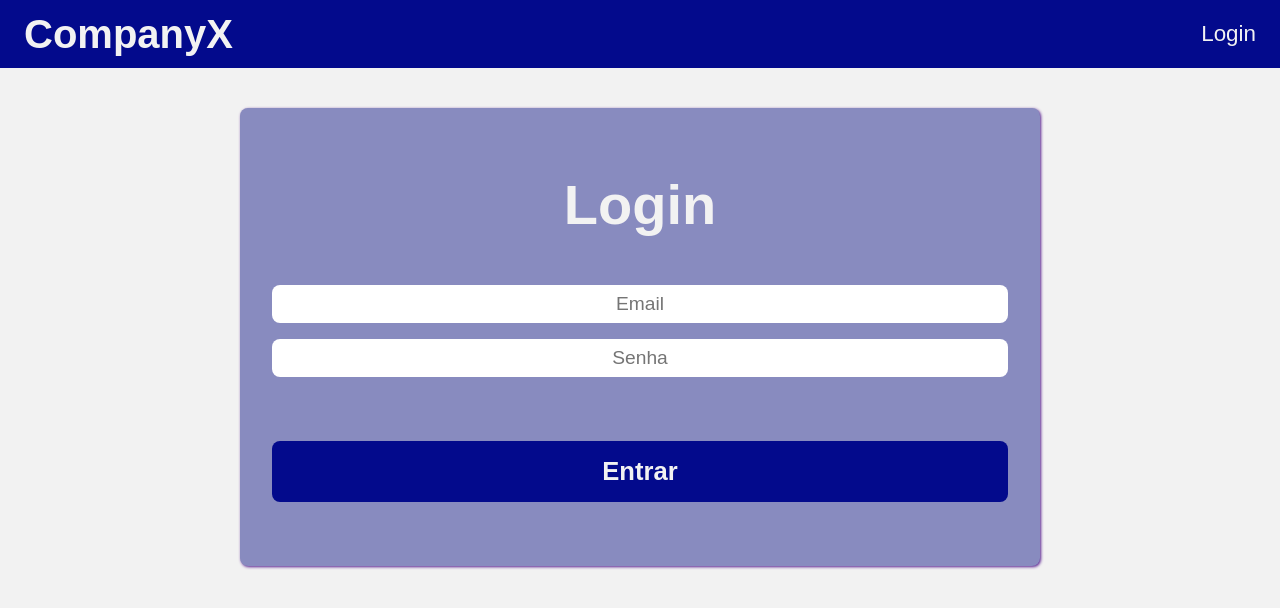
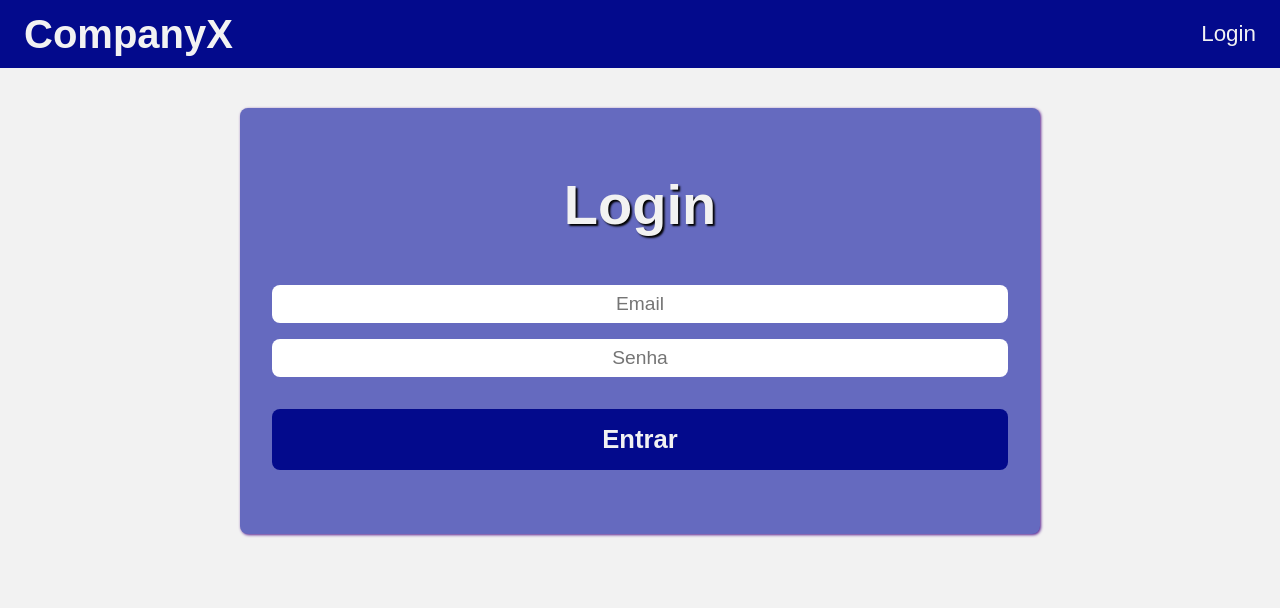
Before and after one commit to LuisMSAmorim/companyX, a React (Vite) app in the folder frontend/: page /login in a window 1280 px wide. Shown: the top 608 px of the page. Built offline with nearby package versions, Linux system fonts and the light colour scheme.

Commit message:
finishing login page

```diff
--- /dev/null
+++ b/frontend/src/components/ErrorMessage/ErrorMessage.tsx
@@ -0,0 +1,13 @@
+import { ErrorMessageContainer } from "./styles";
+
+interface ErrorMessageProps {
+  message: string;
+}
+
+export function ErrorMessage({ message }: ErrorMessageProps) {
+  return (
+    <ErrorMessageContainer>
+      <p>{message}</p>
+    </ErrorMessageContainer>
+  )
+}
--- /dev/null
+++ b/frontend/src/components/ErrorMessage/styles.ts
@@ -0,0 +1,15 @@
+import styled from "styled-components";
+
+export const ErrorMessageContainer = styled.div`
+  display: flex;
+  align-items: center;
+  justify-content: center;
+
+  border-radius: 8px;
+  height: 3rem;
+  width: 100%;
+  background: ${(props) => props.theme['red']};
+
+  font-size: 1.2rem;
+  font-weight: bold;
+`
--- a/frontend/src/components/Header/Header.tsx
+++ b/frontend/src/components/Header/Header.tsx
@@ -1,10 +1,28 @@
+import { useEffect, useState } from "react";
+import { useNavigate } from "react-router-dom";
+
 import { HeaderContainer } from "./styles";
 
 export function Header() {
+  const [userIsLogged, setUserIsLogged] = useState(false);
+  const navigate = useNavigate()
+
+  useEffect(() => {
+    const token = localStorage.getItem('token');
+
+    token ? setUserIsLogged(true) : setUserIsLogged(false);
+  }, [])
+
+  function handleLogout() {
+    localStorage.removeItem('token');
+    setUserIsLogged(false);
+    navigate('/login');
+  }
+
   return (
     <HeaderContainer>
       <h1>CompanyX</h1>
-      <a href="/login">Login</a>
+      {userIsLogged ? <a onClick={handleLogout}>Logout</a> : <a href="/login">Login</a>}
     </HeaderContainer>
   )
 }
--- a/frontend/src/components/Header/styles.ts
+++ b/frontend/src/components/Header/styles.ts
@@ -22,5 +22,6 @@ export const HeaderContainer = styled.div`
     text-decoration: none;
     font-size: 1.4rem;
     color: ${(props) => props.theme['white']};
+    cursor: pointer;
   }
 `
--- a/frontend/src/pages/Login/Login.tsx
+++ b/frontend/src/pages/Login/Login.tsx
@@ -1,12 +1,41 @@
+import axios from "axios";
+import { useState } from "react";
+import { SubmitHandler, useForm } from "react-hook-form";
+import { useNavigate } from "react-router-dom";
+
+import { ErrorMessage } from "../../components/ErrorMessage/ErrorMessage";
 import { LoginContainer, LoginForm } from "./styles";
 
+type Inputs = {
+  email: string;
+  password: string;
+}
+
+const apiUrl = 'http://localhost:5000';
+
 export function Login() {
+  const [error, setError] = useState('');
+  const { register, handleSubmit } = useForm<Inputs>();
+  const navigate = useNavigate();
+
+  const onSubmit: SubmitHandler<Inputs> = data => {
+    axios.post(`${apiUrl}/auth/login`, data)
+      .then(res => {
+        localStorage.setItem('token', res.data.token);
+        navigate('/');
+      }).catch(err => {
+        setError("Login ou senha inválidos...");
+      })
+  }
+
   return (
     <LoginContainer>
       <h1>Login</h1>
-      <LoginForm>
-        <input required type="email" placeholder="Email" />
-        <input required type="password" placeholder="Senha" />
+      { error != '' ? <ErrorMessage message={error} /> : null }
+      {/* <ErrorMessage message={"Login ou senha inválidos..."} /> */}
+      <LoginForm onSubmit={handleSubmit(onSubmit)}>
+        <input {...register("email")} type="email" required placeholder="Email" />
+        <input {...register("password")} type="password" required placeholder="Senha" />
 
         <button type="submit">Entrar</button>
       </LoginForm>
--- a/frontend/src/pages/Login/styles.ts
+++ b/frontend/src/pages/Login/styles.ts
@@ -12,11 +12,17 @@ export const LoginContainer = styled.div`
   max-width: 100vh;
   min-height: 50vh;
 
-  background: ${(props) => props.theme['purple-300']};
+  background: ${(props) => props.theme['purple-500']};
   color: ${(props) => props.theme['white']};
 
   h1 {
     font-size: 3.5rem;
+    text-shadow: 2px 2px 2px black;
+  }
+
+  div {
+    margin-top: 1.8rem;
+    margin-bottom: -2rem;
   }
 `
 
@@ -37,8 +43,12 @@ export const LoginForm = styled.form`
     font-size: 1.2rem;
   }
 
+  input:focus {
+    outline: none;
+  }
+
   button {
-    margin-top: 4rem;
+    margin-top: 2rem;
     padding: 1rem;
     border-radius: 8px;
     border: none;
@@ -48,7 +58,7 @@ export const LoginForm = styled.form`
     background: ${(props) => props.theme['blue-700']};
     color: ${(props) => props.theme['white']};
     cursor: pointer;
-    transition: 0.3s;
+    transition: 0.2s;
   }
 
   button:hover {
```
